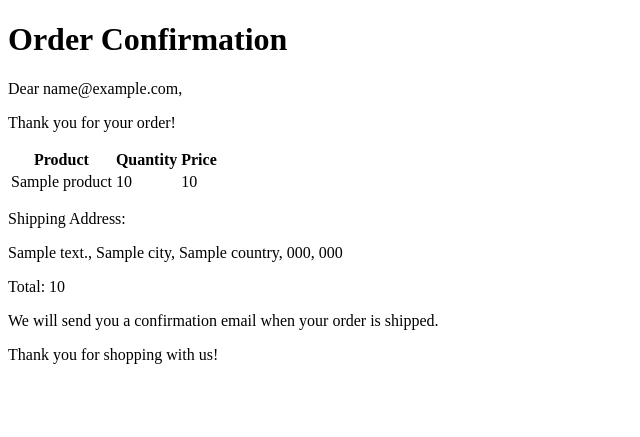
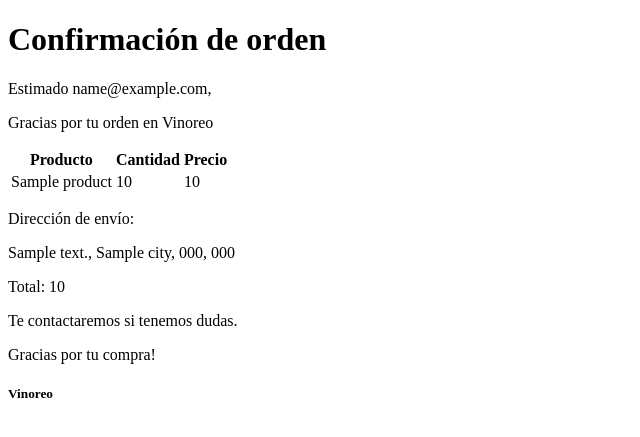
Before and after one commit to esponges/t3-ecommerce, a Node project: template src/server/common/templates/confirmation.ejs in a window 1280 px wide. Shown: the top 437 px of the page, without its empty margins (0-640 px from the left). Run offline with Node 20 templates, Linux system fonts and the light colour scheme; the template is opened without the code that fills it: most values are stand-ins (such as "Sample title", 1, 10 or a date in 2020).

Commit message:
update lang

```diff
--- a/src/server/common/templates/confirmation.ejs
+++ b/src/server/common/templates/confirmation.ejs
@@ -1,18 +1,18 @@
 <!DOCTYPE html>
 <html>
   <head>
-    <title>Order Confirmation</title>
+    <title>Confirmación de order</title>
   </head>
   <body>
-    <h1>Order Confirmation</h1>
-    <p>Dear <%= userEmail %>,</p>
-    <p>Thank you for your order!</p>
+    <h1>Confirmación de orden</h1>
+    <p>Estimado <%= userEmail %>,</p>
+    <p>Gracias por tu orden en Vinoreo</p>
     <table>
       <thead>
         <tr>
-          <th>Product</th>
-          <th>Quantity</th>
-          <th>Price</th>
+          <th>Producto</th>
+          <th>Cantidad</th>
+          <th>Precio</th>
         </tr>
       </thead>
       <tbody>
@@ -25,16 +25,16 @@
         <% }); %>
       </tbody>
     </table>
-    <p>Shipping Address:</p>
+    <p>Dirección de envío:</p>
     <p>
       <%= order.orderDetail.address %>,
       <%= order.orderDetail.city %>,
-      <%= order.orderDetail.country %>,
       <%= order.orderDetail.postalCode %>,
       <%= order.orderDetail.phone %>
     </p>
     <p>Total: <%= order.total %></p>
-    <p>We will send you a confirmation email when your order is shipped.</p>
-    <p>Thank you for shopping with us!</p>
+    <p>Te contactaremos si tenemos dudas.</p>
+    <p>Gracias por tu compra!</p>
+    <h5>Vinoreo</h5>
   </body>
 </html>
--- a/src/server/trpc/router/order.ts
+++ b/src/server/trpc/router/order.ts
@@ -92,7 +92,7 @@ export const orderRouter = t.router({
         }),
       };
 
-      await sendOrderConfirmationEmail(orderWithProducts, user.email);
+      await sendOrderConfirmationEmail(orderWithProducts, user.name ?? user.email);
       // TODO: emailjs doesn't work in the server
       // find an alternative to send emails server-side
       return order;
```
